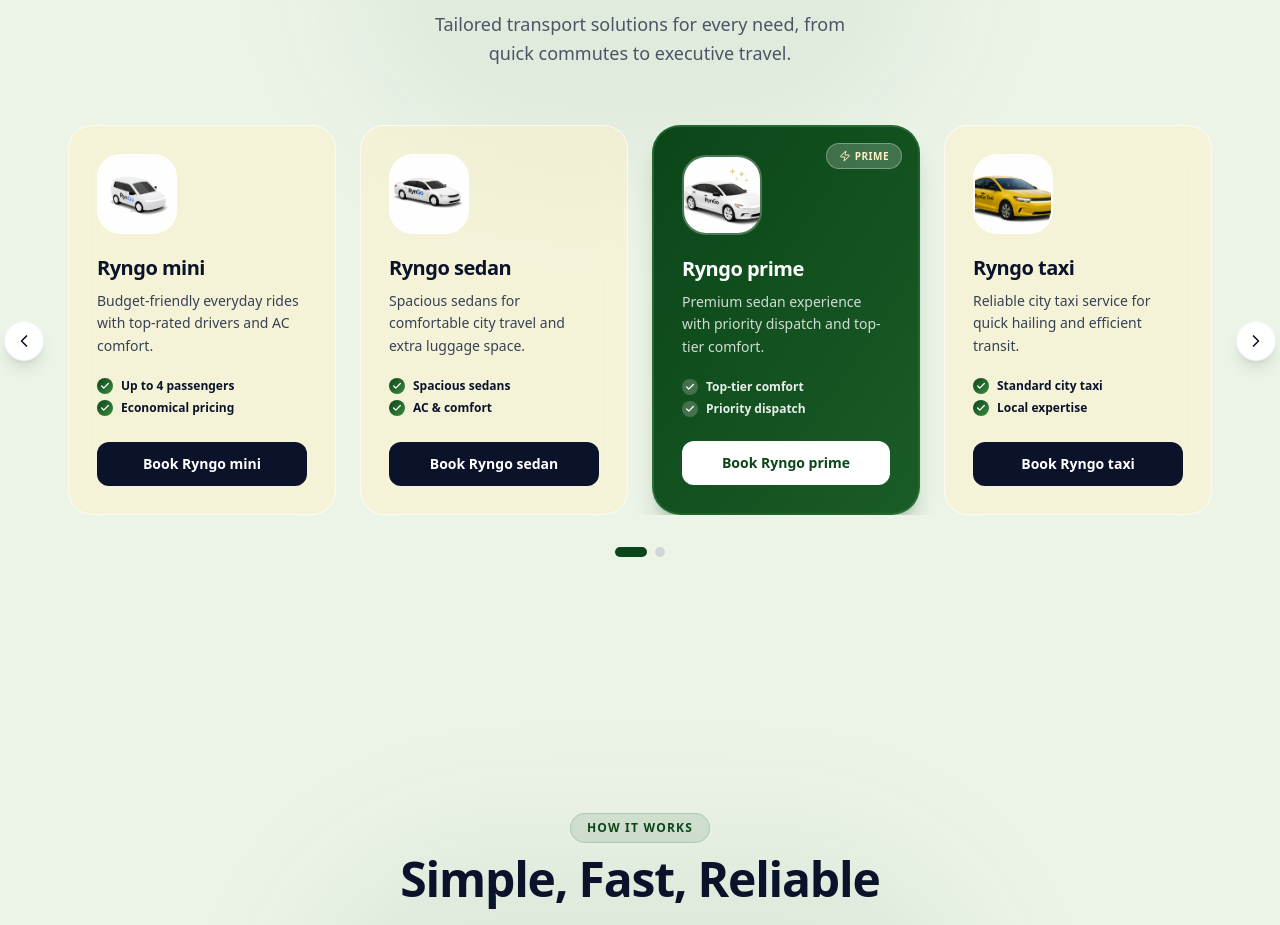
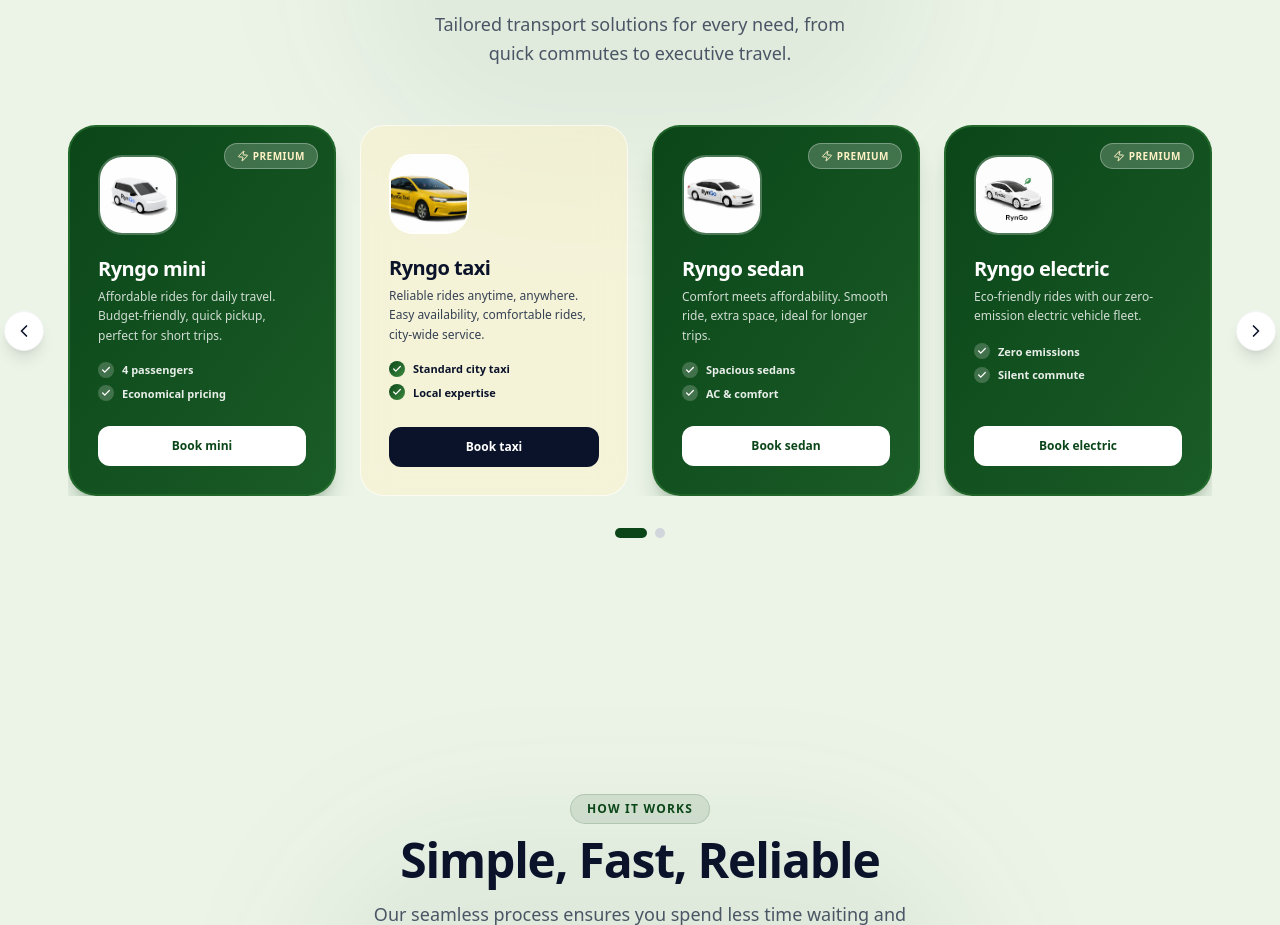
Before and after one commit to pushpendra8400/ryngo-website, a Next.js app: page / in a window 1280 px wide. Shown: the part 1240-2165 px from the top of the page. Built offline with nearby package versions, Linux system fonts and the light colour scheme.

Commit message:
Finalize Services carousel: reorder, restyle, and fix syntax errors

```diff
--- a/components/Services.tsx
+++ b/components/Services.tsx
@@ -9,34 +9,26 @@ const services = [
   {
     id: "mini",
     title: "Ryngo mini",
-    description: "Budget-friendly everyday rides with top-rated drivers and AC comfort.",
+    description: "Affordable rides for daily travel. Budget-friendly, quick pickup, perfect for short trips.",
     icon: "/images/ryngo-mini.png",
-    features: ["Up to 4 passengers", "Economical pricing"],
+    features: ["4 passengers", "Economical pricing"],
+    isPremium: true,
+  },
+  {
+    id: "taxi",
+    title: "Ryngo taxi",
+    description: "Reliable rides anytime, anywhere. Easy availability, comfortable rides, city-wide service.",
+    icon: "/images/ryngo-taxi.png",
+    features: ["Standard city taxi", "Local expertise"],
     isPremium: false,
   },
   {
     id: "sedan",
     title: "Ryngo sedan",
-    description: "Spacious sedans for comfortable city travel and extra luggage space.",
+    description: "Comfort meets affordability. Smooth ride, extra space, ideal for longer trips.",
     icon: "/images/ryngo-sedan.png",
     features: ["Spacious sedans", "AC & comfort"],
-    isPremium: false,
-  },
-  {
-    id: "prime",
-    title: "Ryngo prime",
-    description: "Premium sedan experience with priority dispatch and top-tier comfort.",
-    icon: "/images/ryngo-prime.png",
-    features: ["Top-tier comfort", "Priority dispatch"],
     isPremium: true,
-  },
-  {
-    id: "taxi",
-    title: "Ryngo taxi",
-    description: "Reliable city taxi service for quick hailing and efficient transit.",
-    icon: "/images/ryngo-taxi.png",
-    features: ["Standard city taxi", "Local expertise"],
-    isPremium: false,
   },
   {
     id: "electric",
@@ -44,7 +36,15 @@ const services = [
     description: "Eco-friendly rides with our zero-emission electric vehicle fleet.",
     icon: "/images/ryngo-electric.png",
     features: ["Zero emissions", "Silent commute"],
-    isPremium: false,
+    isPremium: true,
+  },
+  {
+    id: "prime",
+    title: "Ryngo prime",
+    description: "Travel cities in style & comfort. Long-distance rides, premium experience, hassle-free travel.",
+    icon: "/images/ryngo-prime.png",
+    features: ["Top-tier comfort", "Priority dispatch"],
+    isPremium: true,
   },
   {
     id: "xl",
@@ -52,7 +52,7 @@ const services = [
     description: "Extra-large vehicles for group travel or extra luggage capacity.",
     icon: "/images/ryngo-xl.png",
     features: ["6+ passengers", "Large cargo space"],
-    isPremium: false,
+    isPremium: true,
   },
   {
     id: "auto",
@@ -65,7 +65,7 @@ const services = [
   {
     id: "autoprime",
     title: "Ryngo auto prime",
-    description: "Premium auto experience with enhanced comfort and priority service.",
+    description: "Auto rides with extra comfort. Better condition vehicles, smoother experience.",
     icon: "/images/ryngo-autoprime.png",
     features: ["Premium comfort", "Quickest pickup"],
     isPremium: true,
@@ -149,7 +149,7 @@ export default function Services() {
                       <div className="absolute top-4 right-4 flex items-center gap-1 px-3 py-1 bg-white/20 backdrop-blur-sm rounded-full border border-white/30">
                         <Zap size={12} className="text-[#FFF2C6]" />
                         <span className="text-[10px] font-black uppercase tracking-wider text-[#FFF2C6]">
-                          Prime
+                          Premium
                         </span>
                       </div>
                     )}
@@ -172,14 +172,14 @@ export default function Services() {
                     {/* Content */}
                     <div className="flex-1">
                       <h3
-                        className={`text-lg sm:text-xl font-black mb-2 tracking-tight ${
+                        className={`text-lg sm:text-xl font-black mb-1 tracking-tight ${
                           service.isPremium ? "text-white" : "text-[#0B132B]"
                         }`}
                       >
                         {service.title}
                       </h3>
                       <p
-                        className={`text-xs sm:text-sm leading-relaxed mb-5 ${
+                        className={`text-[11px] sm:text-xs leading-relaxed mb-4 min-h-[40px] ${
                           service.isPremium ? "text-white/80" : "text-gray-700"
                         }`}
                       >
@@ -204,7 +204,7 @@ export default function Services() {
                               />
                             </div>
                             <span
-                              className={`text-xs font-bold ${
+                              className={`text-[11px] font-bold ${
                                 service.isPremium ? "text-white/90" : "text-[#0B132B]"
                               }`}
                             >
@@ -217,13 +217,13 @@ export default function Services() {
 
                     {/* CTA button */}
                     <button
-                      className={`w-full min-h-[44px] py-2.5 rounded-xl font-black text-sm transition-all duration-300 active:scale-[0.97] ${
+                      className={`w-full min-h-[40px] py-2 rounded-xl font-black text-xs transition-all duration-300 active:scale-[0.97] ${
                         service.isPremium
                           ? "bg-white text-[#0B4619] hover:bg-[#FFF2C6]"
                           : "bg-[#0B132B] text-white hover:bg-black hover-shadow-teal"
                       }`}
                     >
-                      Book {service.title}
+                      Book {service.title.split(" ").pop()}
                     </button>
                   </motion.div>
                 ))}
```
Also changed, not shown: public/images/premium.png (deleted).
